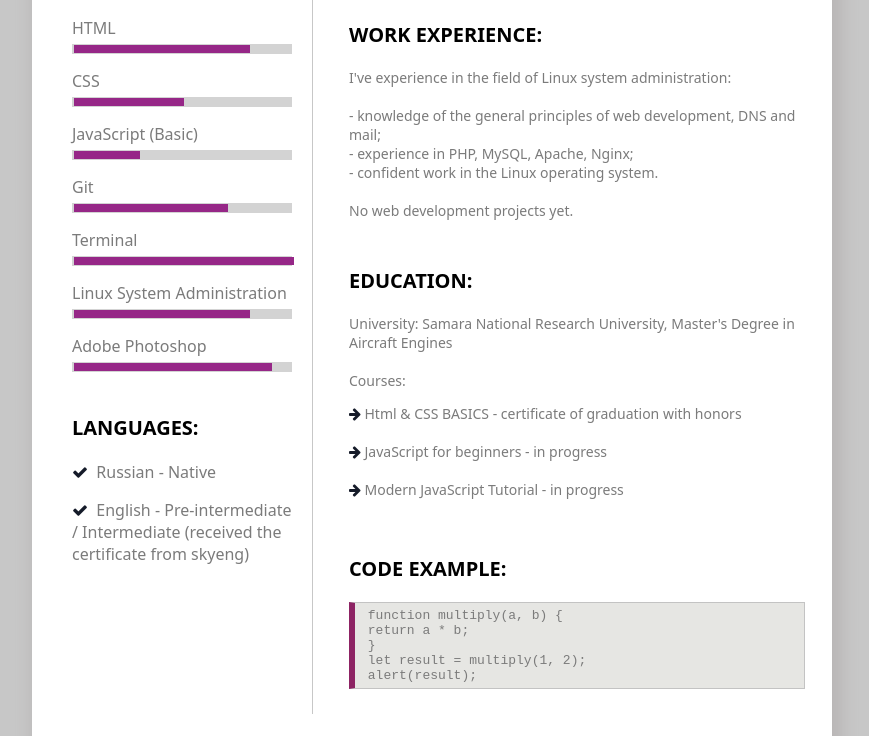
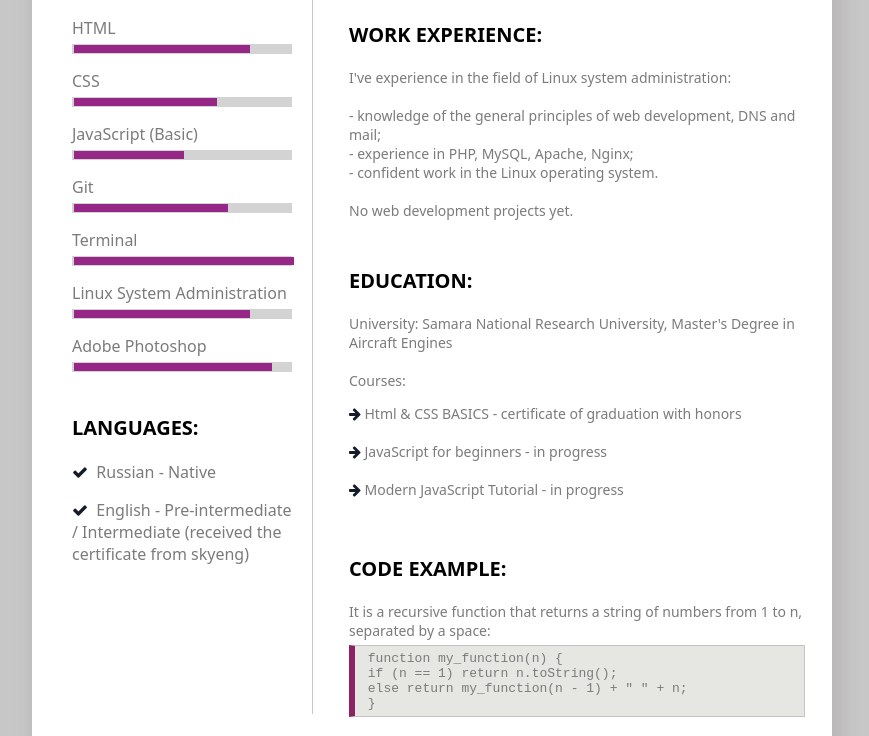
Before and after one commit to VoroshilovaAV/rsschool-cv, a plain HTML site: page index.html in a window 1280 px wide. Shown: the part 585-1321 px from the top of the page, without its empty margins (208-1077 px from the left). Drawn offline with Linux system fonts and the light colour scheme.

Commit message:
fix: change code example and skills

```diff
--- a/index.html
+++ b/index.html
@@ -106,11 +106,13 @@
                     <br/>
 
                 <p class="head">Code Example:</p>
-                <pre class="code"><code> function multiply(a, b) {
- return a * b;
- }
- let result = multiply(1, 2);
- alert(result);</code></pre>
+                <p class="p3" style="font-size: 14px;">
+                    It is a recursive function that returns a string of numbers from 1 to n, separated by a space:
+                        <br/>
+                <pre class="code"><code> function my_function(n) {
+ if (n == 1) return n.toString();
+ else return my_function(n - 1) + " " + n;
+ }</code></pre>
                </div>
         </div>
         <footer class="footer-section">
--- a/style.css
+++ b/style.css
@@ -117,7 +117,7 @@ body {
 .bar_css span::before {
   position: absolute;
   content: "";
-  width: 50%;
+  width: 65%;
   height: 80%;
   background-color: rgb(150, 39, 135);
   top: 50%;
@@ -136,7 +136,7 @@ body {
 .bar_js span::before {
   position: absolute;
   content: "";
-  width: 30%;
+  width: 50%;
   height: 80%;
   background-color: rgb(150, 39, 135);
   top: 50%;
```
